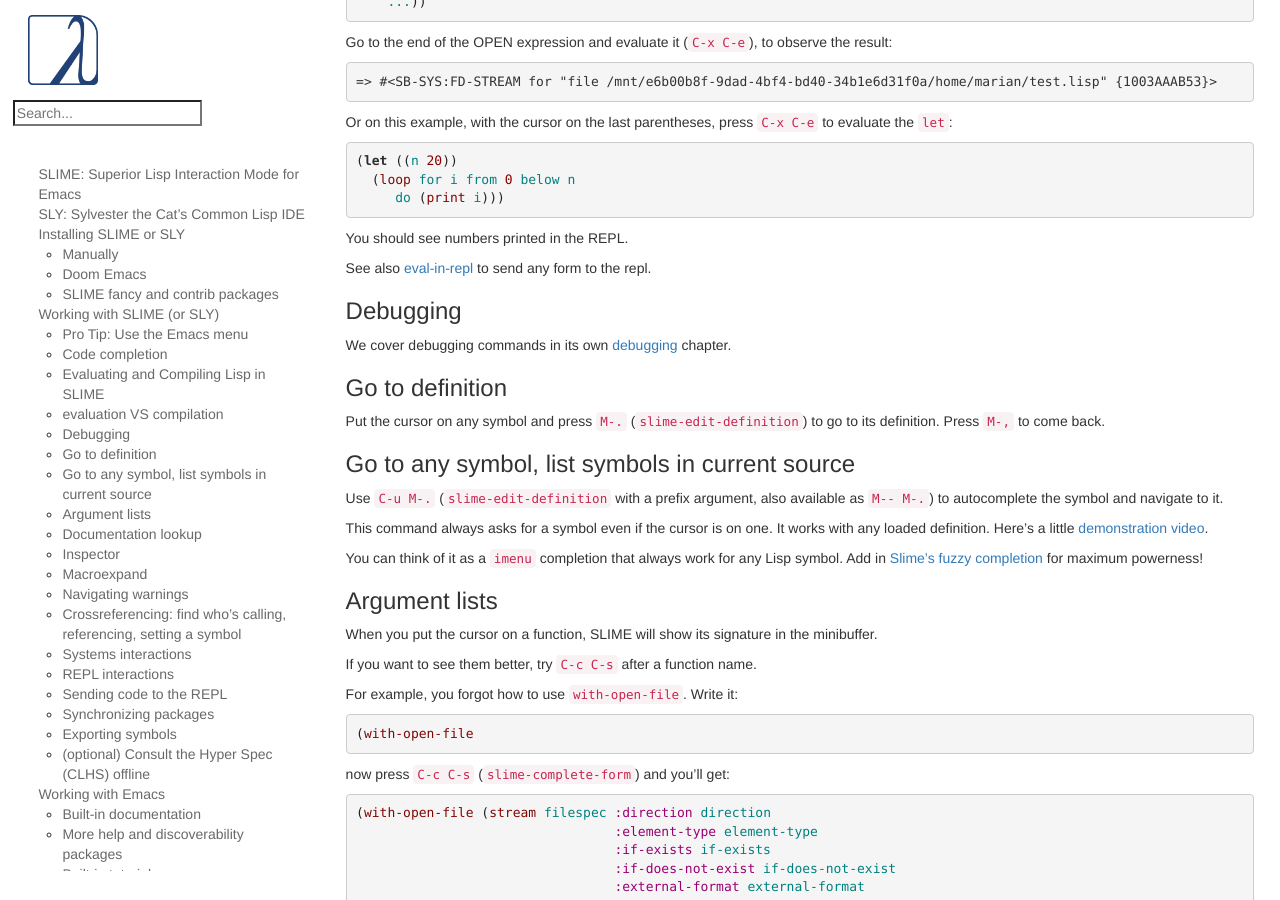
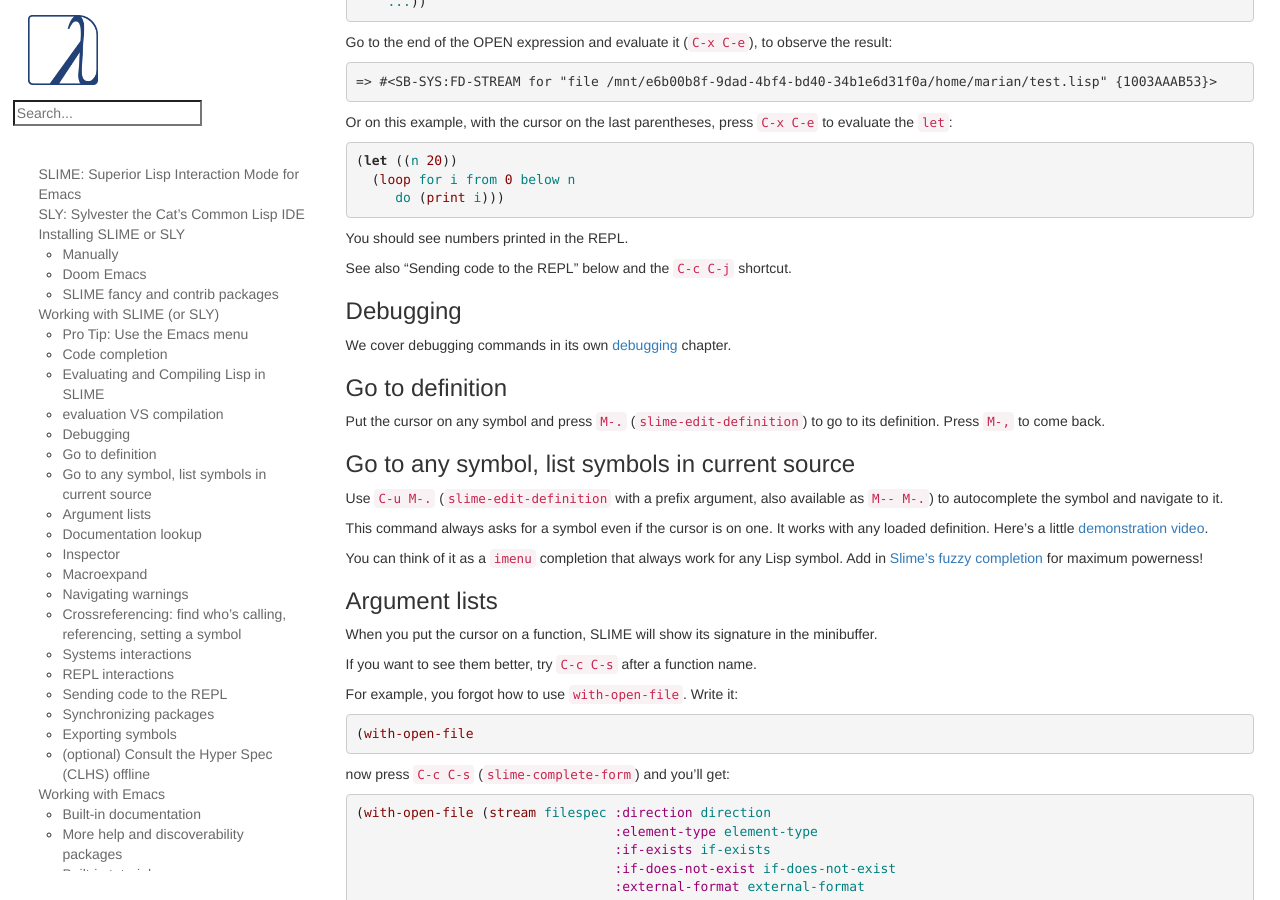
Before and after one commit to LispCookbook/cl-cookbook, a Jekyll site: the page built from emacs-ide.md, in a window 1280 px wide and 900 px high, scrolled down 5715 px. Built offline with Jekyll 4.4.1, drawn with Linux system fonts in a browser that asks for light colours.

Commit message:
(minor) emacs-id: no need of third-party eval-in-repl, c-c c-j does it

```diff
--- a/emacs-ide.md
+++ b/emacs-ide.md
@@ -252,8 +252,7 @@
 
 You should see numbers printed in the REPL.
 
-
-See also [eval-in-repl](https://github.com/kaz-yos/eval-in-repl) to send any form to the repl.
+See also "Sending code to the REPL" below and the `C-c C-j` shortcut.
 
 
 ### Debugging
```
